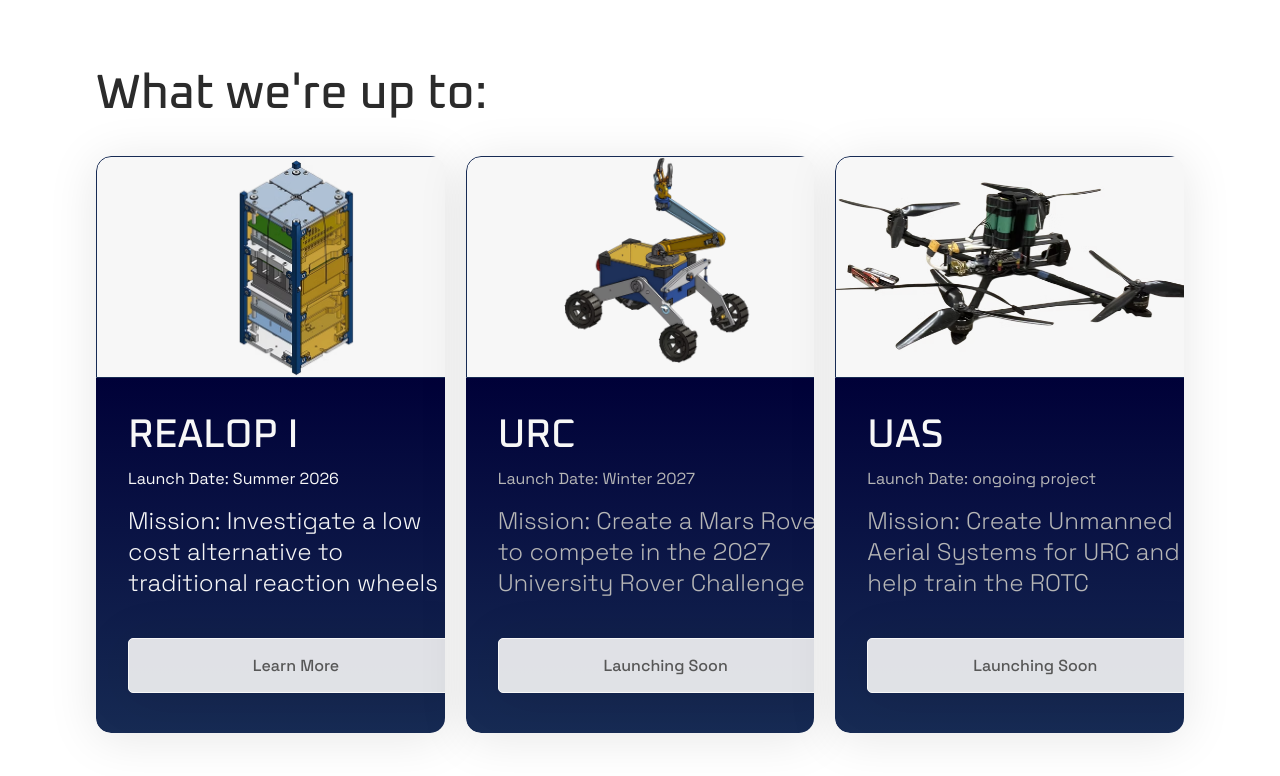
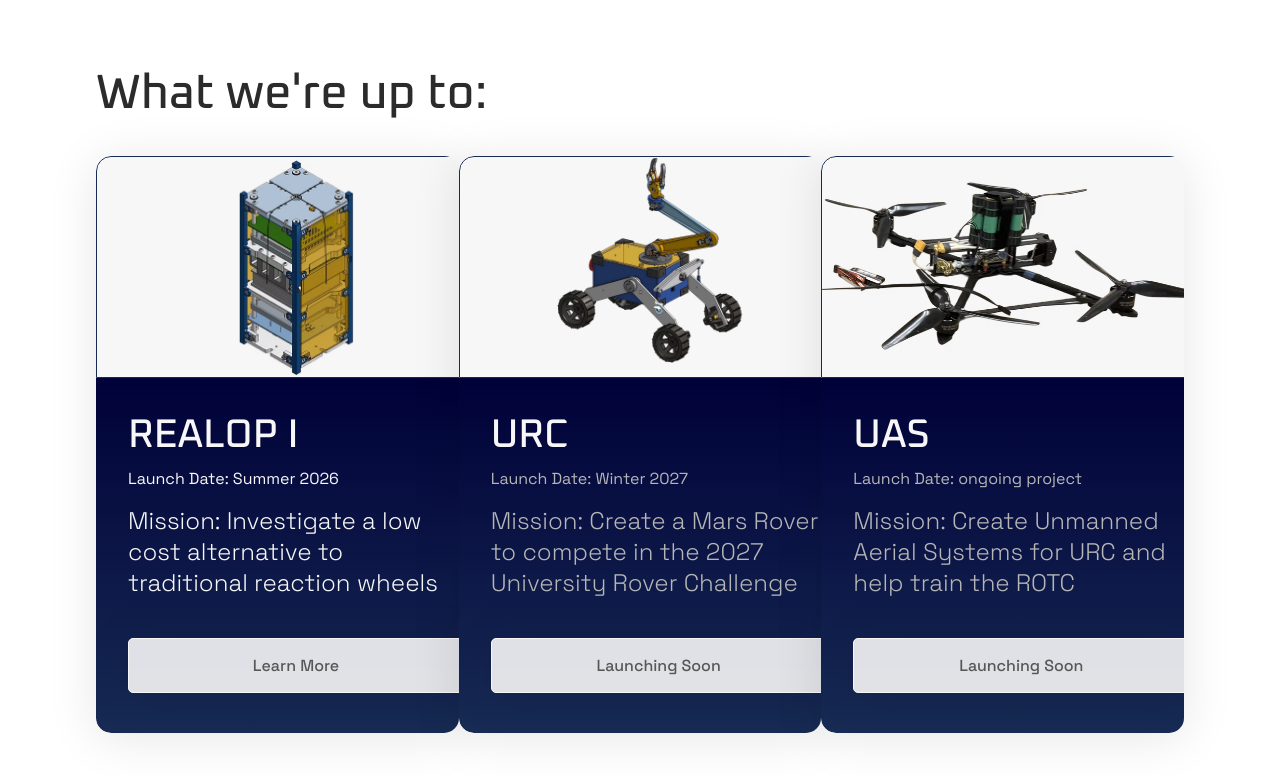
Before and after one commit to include-davis/sss, a Next.js app: page /test in a window 1280 px wide. Shown: the top 776 px of the page. Built offline with nearby package versions, Linux system fonts and the light colour scheme.

Commit message:
suggested changes

```diff
--- a/app/(pages)/_components/whatWereUpTo/whatWereUpTo.jsx
+++ b/app/(pages)/_components/whatWereUpTo/whatWereUpTo.jsx
@@ -29,7 +29,7 @@ export default function WhatWereUpTo() {
     <main className={styles.container}>
       <h1 className={styles.title}>What we're up to:</h1>
 
-      <div className={styles.cardGrid}>
+      <div className={styles.cardsContainer}>
         {projects.map((project, index) => (
           <section key={index} className={styles.card}>
             <div className={styles.cardHeader}>
--- a/app/(pages)/_components/whatWereUpTo/whatWereUpTo.module.scss
+++ b/app/(pages)/_components/whatWereUpTo/whatWereUpTo.module.scss
@@ -16,9 +16,9 @@
   line-height: normal;
 }
 
-.cardGrid {
+.cardsContainer {
   display: flex;
-  gap: 1.31rem;
+  justify-content: space-between;
   width: 100%;
 }
 
```
